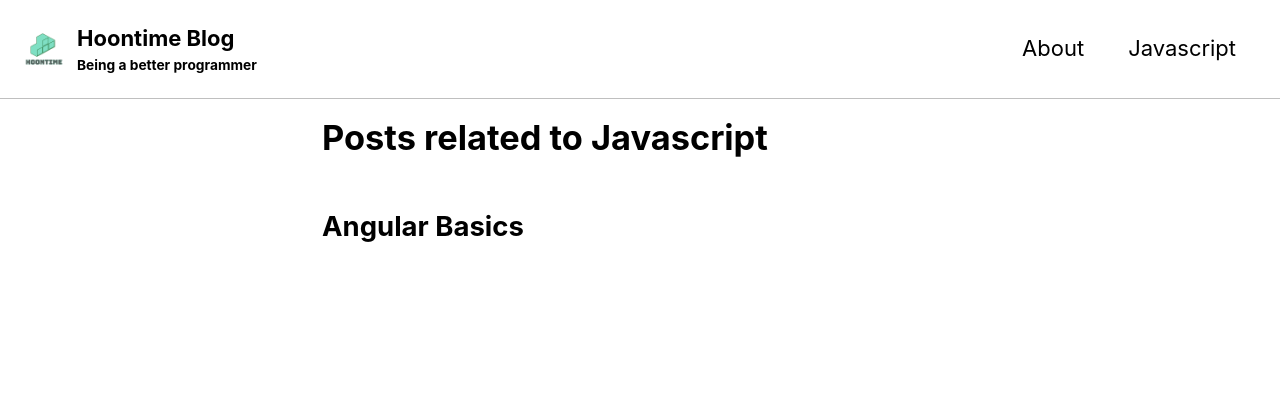
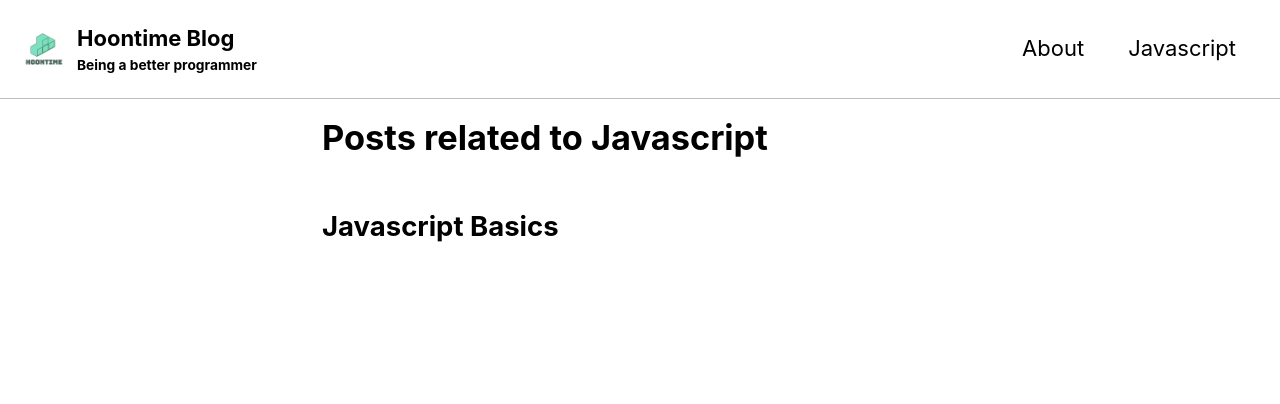
Before and after one commit to Hooning/Hooning.github.io, a Jekyll site: the page built from _pages/javascript/javascript.md, in a window 1280 px wide. Shown: the top 404 px of the page. Built offline with Jekyll 4.4.1, drawn with Linux system fonts in a browser that asks for light colours; cached includes are drawn as plain includes; nearby versions of some CDN libraries.

Commit message:
fix: header change

```diff
--- a/_pages/javascript/javascript.md
+++ b/_pages/javascript/javascript.md
@@ -4,7 +4,7 @@ title: "Posts related to Javascript"
 permalink: /javascript/
 ---
 
-## Angular Basics
+## Javascript Basics
 
 <ul>
   {% for post in site.posts %}
```
